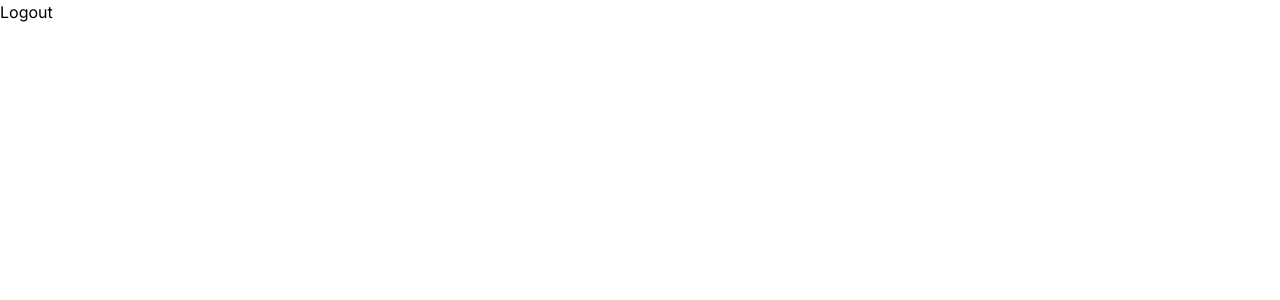
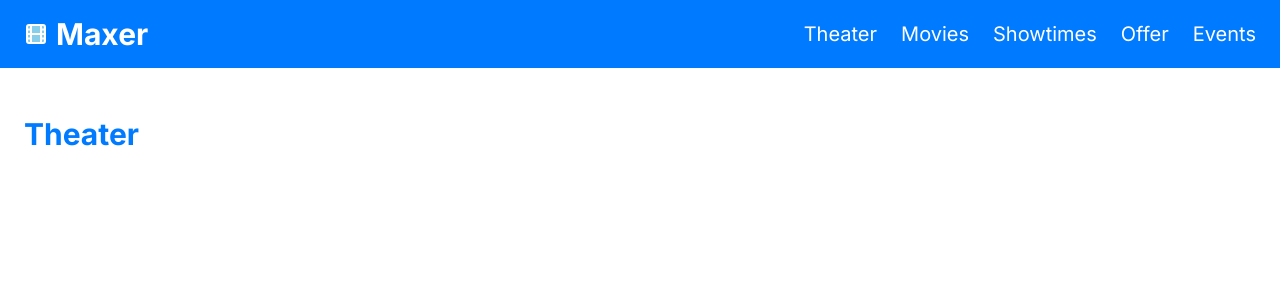
Before and after one commit to Hh440/CineMax, a Next.js app in the folder frontend/: page /display in a window 1280 px wide. Shown: the top 300 px of the page. Built offline with nearby package versions, Linux system fonts and the light colour scheme.

Commit message:
Main screen

```diff
--- /dev/null
+++ b/frontend/app/component/TheaterCard.tsx
@@ -0,0 +1,30 @@
+
+interface TheaterCardProps{
+    name:string,
+    seat:number,
+    image:string,
+    id:string,
+    ticketPrice:number
+    Address:string
+}
+
+export const TheaterCard:React.FC<TheaterCardProps> = ({
+    name,
+    seat,
+    image,
+    id,
+    ticketPrice,
+    Address
+}) =>{
+    return(
+        <div className="rounded-lg border shadow-sm bg-[#87ceeb] text-[#007bff] w-full md:w-full lg:w-full flex-row">
+            <div className="flex flex-col space-y-1.5 p-6">
+                <div className="flex items-center justify-center">
+                    <h2 className="text-xl font-bold">{name}</h2>
+                    <div className="text-sm text-[#6495ed]">{Address}</div>
+                </div>
+            </div>
+        </div>
+
+    )
+}
--- a/frontend/app/display/page.tsx
+++ b/frontend/app/display/page.tsx
@@ -1,12 +1,60 @@
 'use client'
 import { signOut } from "next-auth/react"
+import Link from 'next/link'
 
 const display = ()=>{
     return(
-        <div>
-            <button onClick={()=>signOut()}>Logout</button>
+        <div className="flex flex-col min-h-dvh">
+            <header className="bg-[#007bff] text-white py-4 px-6 flex items-center justify-between">
+                <Link href='#' className="flex items-center gap-2" prefetch={false}>
+                    <FilmIcon className="w-c6 h-6 fill-[#87ceeb]"/>
+                    <span className="text-3xl font-bold">Maxer</span>
+                </Link>
+
+                <nav className="hidden md:flex items-center gap-6">
+                    <Link href="/display" className="hover:underline text-xl text-white" prefetch={false}>Theater</Link>
+                    <Link href="#" className="hover:underline text-white text-xl">Movies</Link>
+                    <Link href="#" className="hover:underline text-white text-xl">Showtimes</Link>
+                    <Link href="#" className="hover:underline text-white text-xl">Offer</Link>
+                    <Link href="#" className="hover:underline text-white text-xl">Events</Link>
+                </nav>
+            </header>
+
+            <main className="flex-1 py-12 px-4 md:px-6">
+                <h1 className="text-3xl font-bold mb-8 text-[#007bff]">Theater</h1>
+
+
+            </main>
+
         </div>
     )
 }
 
+
+function FilmIcon(props:any) {
+    return (
+      <svg
+        {...props}
+        xmlns="http://www.w3.org/2000/svg"
+        width="24"
+        height="24"
+        viewBox="0 0 24 24"
+        fill="none"
+        stroke="currentColor"
+        strokeWidth="2"
+        strokeLinecap="round"
+        strokeLinejoin="round"
+      >
+        <rect width="18" height="18" x="3" y="3" rx="2" />
+        <path d="M7 3v18" />
+        <path d="M3 7.5h4" />
+        <path d="M3 12h18" />
+        <path d="M3 16.5h4" />
+        <path d="M17 3v18" />
+        <path d="M17 7.5h4" />
+        <path d="M17 16.5h4" />
+      </svg>
+    )
+  }
+
 export default display
```
